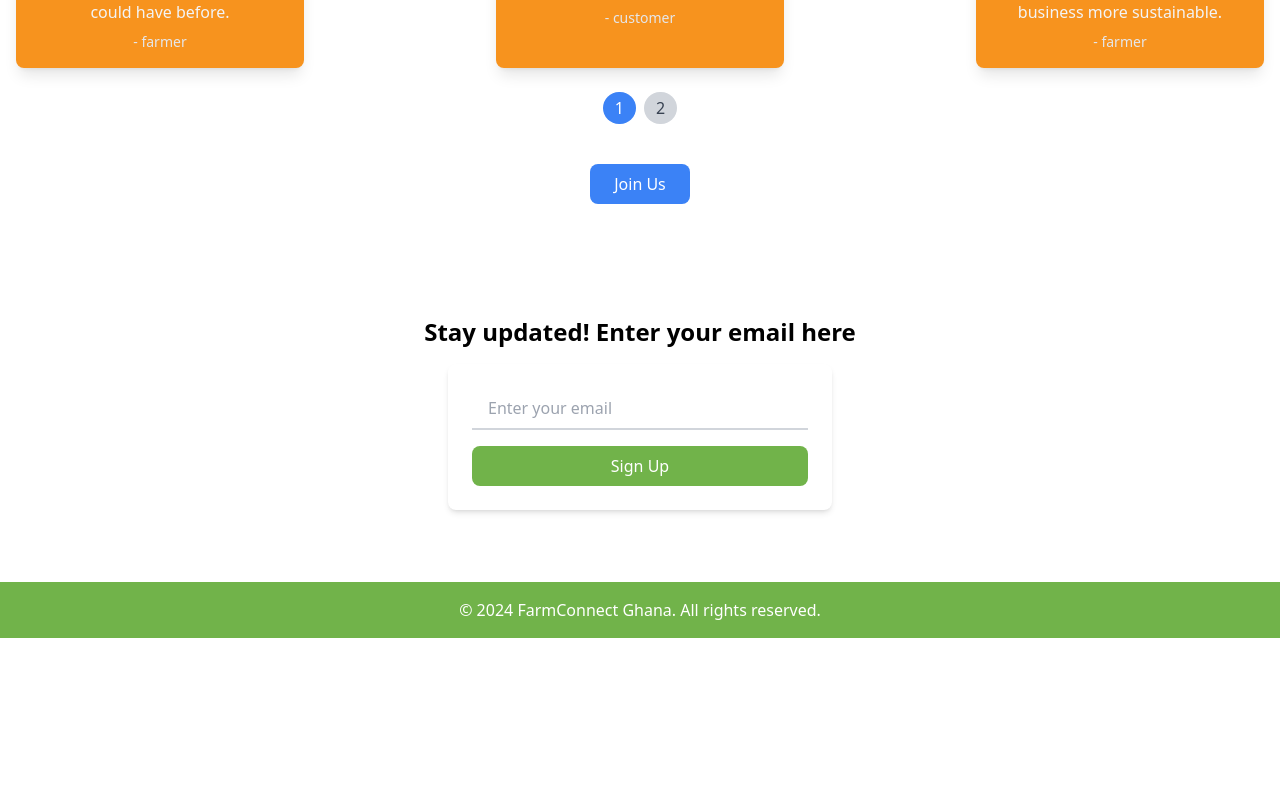
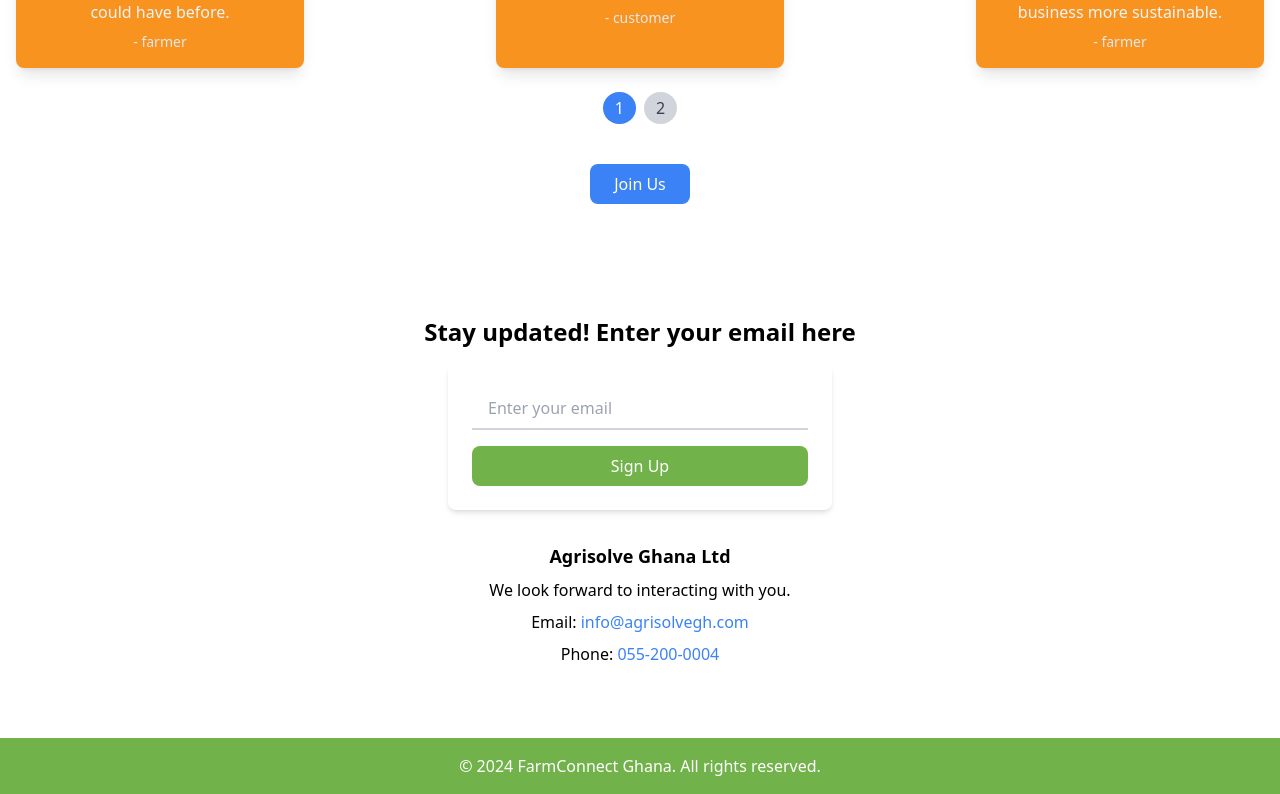
Before and after one commit to felix-atoma/ghanaFarmConnect, a React (Vite) app: page / in a window 1280 px wide. Shown: the part 2378-3172 px from the top of the page. Before the commit the page ends 3016 px from the top, so only its background shows below. Built offline with nearby package versions, Linux system fonts and the light colour scheme; the HTML template or start-up script is replaced by a standard one.

Commit message:
Fix import path for CustomerDashboard

```diff
--- a/src/layout/SocialMediaLinks.jsx
+++ b/src/layout/SocialMediaLinks.jsx
@@ -4,16 +4,16 @@
 const SocialMediaLinks = () => {
   return (
     <div className="fixed top-1/2 right-0 transform -translate-y-1/2 flex flex-col items-center space-y-4 p-2 bg-[#71B34A]">
-      <a href="https://www.facebook.com" target="_blank" rel="noopener noreferrer" className="text-[#FFFFFF]">
+      <a href="https://www.facebook.com/ghanafarmconnect" target="_blank" rel="noopener noreferrer" className="text-[#FFFFFF]">
         <FaFacebook size={30} />
       </a>
-      <a href="https://www.twitter.com" target="_blank" rel="noopener noreferrer" className="text-[#FFFFFF]">
+      <a href="https://www.twitter.com/ghanafarmconnect" target="_blank" rel="noopener noreferrer" className="text-[#FFFFFF]">
         <FaTwitter size={30} />
       </a>
-      <a href="https://www.instagram.com" target="_blank" rel="noopener noreferrer" className="text-[#FFFFFF]">
+      <a href="https://www.instagram.com/ghanafarmconnect" target="_blank" rel="noopener noreferrer" className="text-[#FFFFFF]">
         <FaInstagram size={30} />
       </a>
-      <a href="https://www.linkedin.com" target="_blank" rel="noopener noreferrer" className="text-[#FFFFFF]">
+      <a href="https://www.linkedin.com/company/ghanafarmconnect" target="_blank" rel="noopener noreferrer" className="text-[#FFFFFF]">
         <FaLinkedin size={30} />
       </a>
     </div>
--- a/src/pages/Home.jsx
+++ b/src/pages/Home.jsx
@@ -93,6 +93,8 @@
               type="email"
               placeholder="Enter your email"
               className={`w-full px-4 py-2 mb-4 border-b-2 focus:outline-none ${inputActive ? 'border-orange-500' : 'border-gray-300'} focus:ring-0`}
+              onFocus={() => setInputActive(true)}
+              onBlur={() => setInputActive(false)}
             />
             <button
               onClick={handleClick}
@@ -103,6 +105,12 @@
           </>
         )}
       </div>
+      <div className="mt-8 text-center">
+        <p className="text-lg font-semibold">Agrisolve Ghana Ltd</p>
+        <p className="mt-2">We look forward to interacting with you.</p>
+        <p className="mt-2">Email: <a href="mailto:info@agrisolvegh.com" className="text-blue-500">info@agrisolvegh.com</a></p>
+        <p className="mt-2">Phone: <a href="tel:+233552000004" className="text-blue-500">055-200-0004</a></p>
+      </div>
     </div>
     </div>
   );
```
Lines whose indentation alone changed are shown as unchanged.
